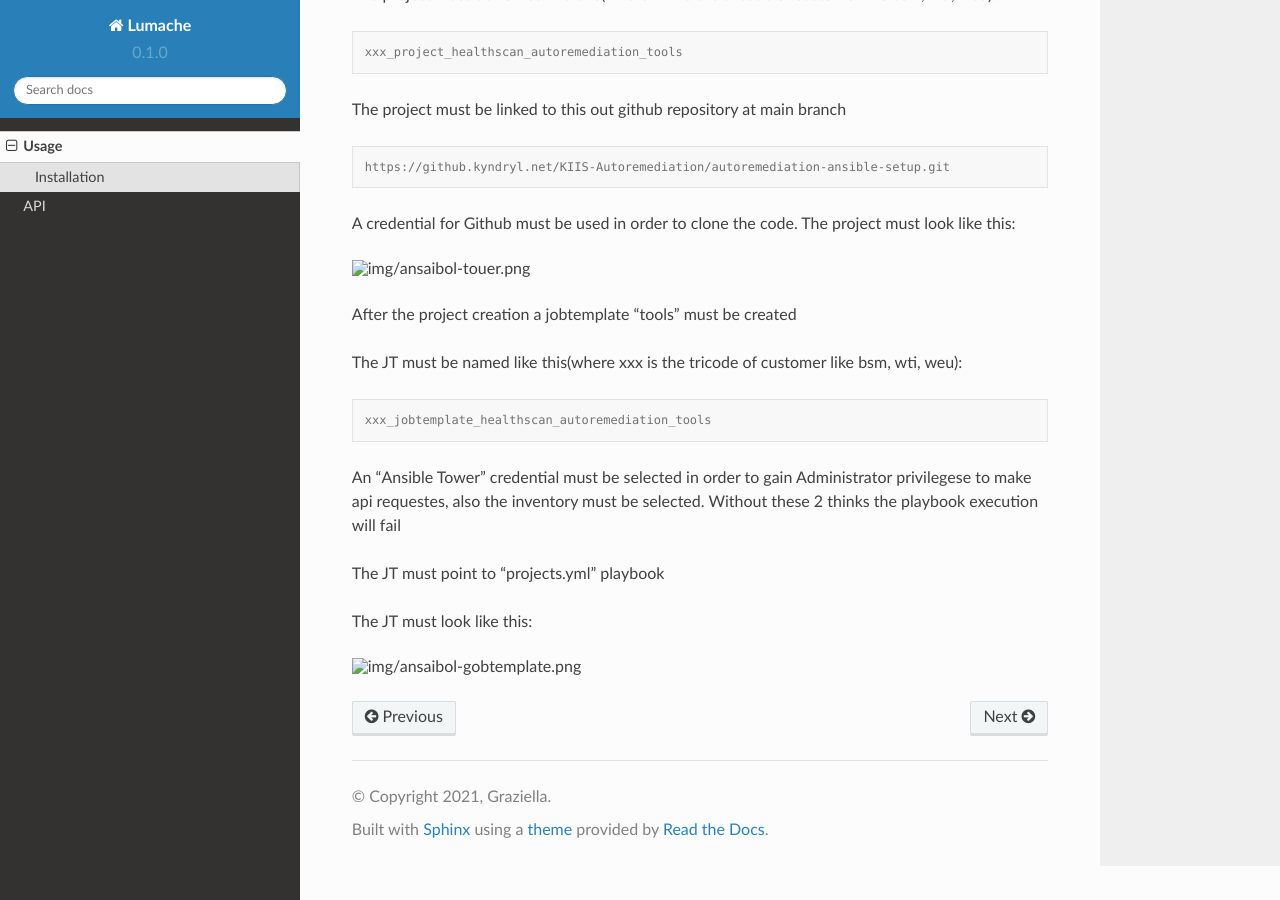
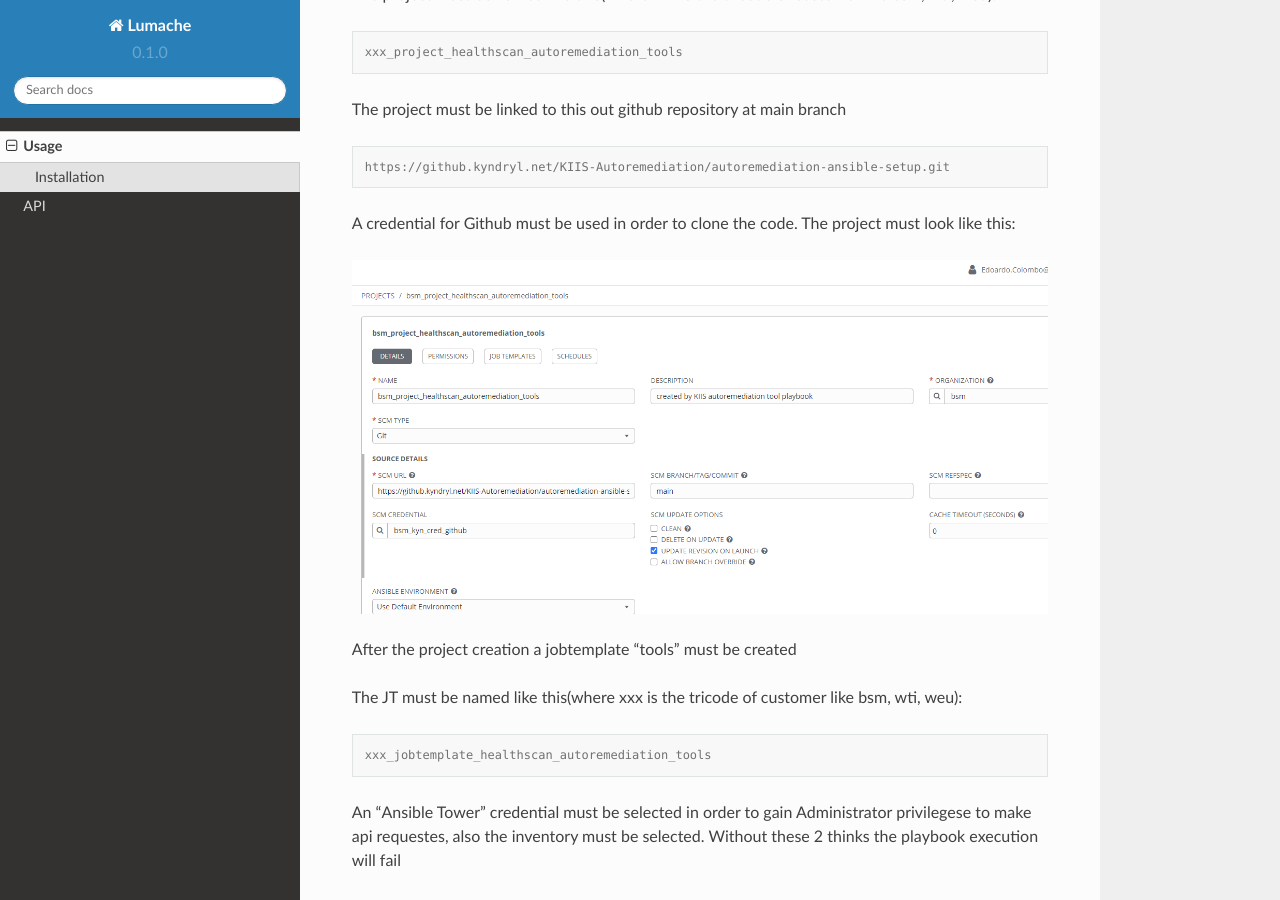
Before and after one commit to edoardo-colombo99/autoremediation-tools, a Sphinx documentation site: the page built from docs/source/usage.rst, in a window 1280 px wide and 900 px high, scrolled down 305 px. Built offline with Sphinx 7.4.7 and the Read the Docs theme 2.0.0, drawn with Linux system fonts in a browser that asks for light colours.

Commit message:
Update usage.rst

```diff
--- a/docs/source/usage.rst
+++ b/docs/source/usage.rst
@@ -23,7 +23,7 @@ The project must be linked to this out github repository at main branch
 
 A credential for Github must be used in order to clone the code. The project must look like this:
 
-.. image:: /img/ansaibol-touer.png
+.. image:: ansaibol-touer.png
 
 
 After the project creation a jobtemplate "tools" must be created
@@ -40,4 +40,4 @@ The JT must point to "projects.yml" playbook
 
 The JT must look like this:
 
-.. image:: /img/ansaibol-gobtemplate.png
+.. image:: ansaibol-gobtemplate.png
```
